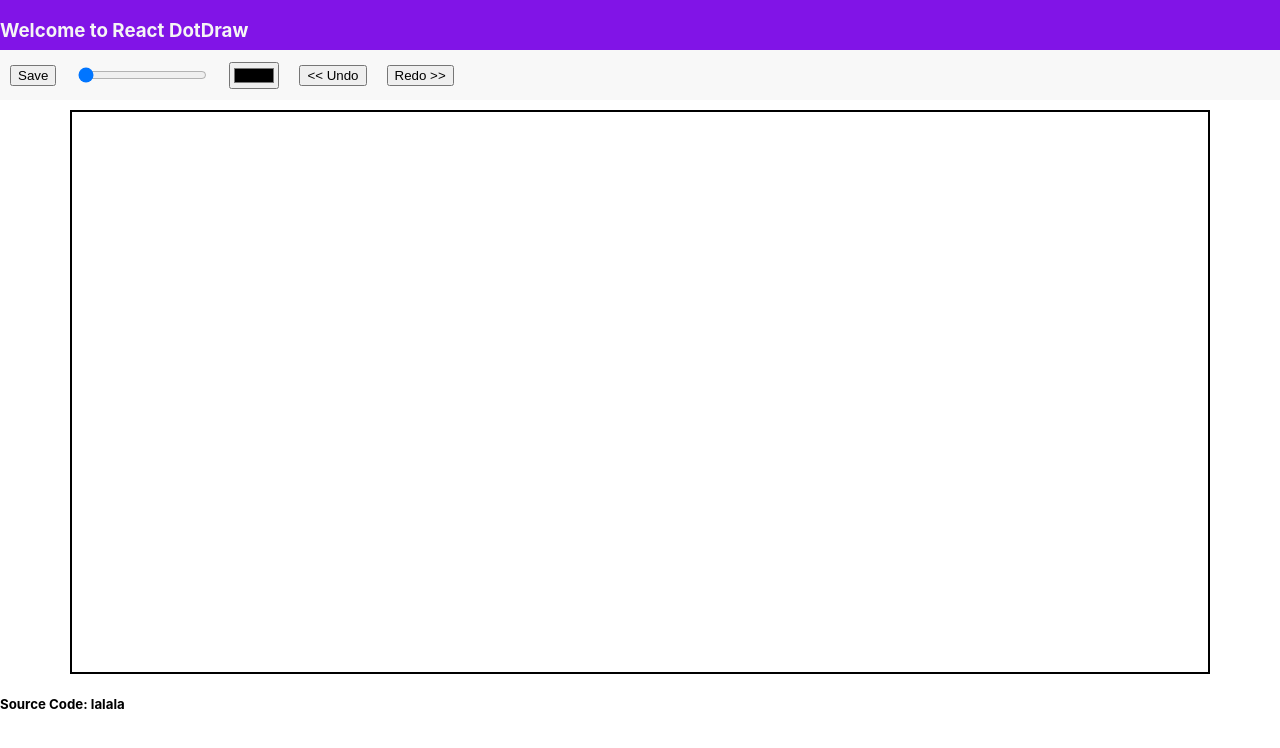
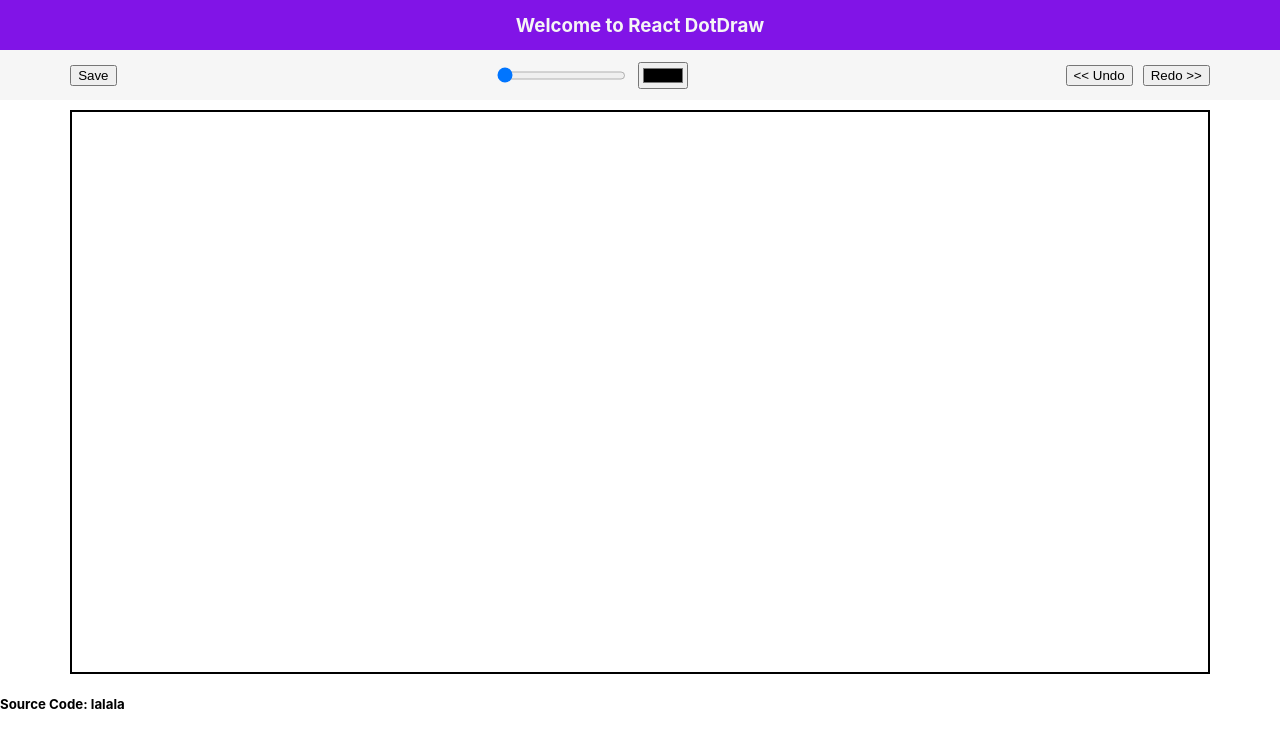
Before and after one commit to LpxsBr/dotdraw, a React (Create React App) app: page / in a window 1280 px wide. Shown: the top 748 px of the page. Built offline with nearby package versions, Linux system fonts and the light colour scheme.

Commit message:
improve the version dot controll

```diff
--- a/src/App.css
+++ b/src/App.css
@@ -1,5 +1,4 @@
 .dot{
-  background-color: blue;
   position: absolute;
   border-radius: 50%;
 }
@@ -16,13 +15,27 @@
   display: flex;
   gap: 50px;
   height: 50px;
+  justify-content: center;
+  align-items: center;
 }
 
 .draw-options{
-  background: #f8f8f8;
+  background: #f6f6f6;
   display: flex;
+  flex-direction: row;
+  justify-content: center;
   height: 30px;
   align-items: center;
-  gap: 20px;
+  gap: 30%;
   padding: 10px;
 }
+
+.version-controller{
+  display: flex;
+  gap: 10px;
+}
+
+.dot-controller{
+  display: flex;
+  gap: 10px;
+}
--- a/src/App.js
+++ b/src/App.js
@@ -1,64 +1,10 @@
 import './App.css';
-import { useState } from 'react';
+import Board from './components/Board';
 
 function App() {
 
-  const [DotList, setDotList] = useState([]);
-  const [width, SetWidth] = useState(10);
-  const [dotColor,setDotColor] = useState('#000')
-  const [history, setHistory] = useState([])
-
-  const range = (event) => SetWidth(event.target.valueAsNumber)
-  const color = (event) => setDotColor(event.target.value)
-
-  const createDot = (event) => {
-    const theDot = {
-      top: event.clientY,
-      left: event.clientX,
-      width: width,
-      color: dotColor
-    }
-    setDotList((prev) => [...prev, theDot])
-  }
-
-  const redo = () => {
-    console.log('redo')
-  }
-  const undo = () => {
-    console.log('undo')
-    setDotList((prev) => {
-      // setHistory(() => [...DotList[DotList.length - 1]])
-      console.log(history)
-      const newDotList = [...prev].slice(0, - 1)
-      return newDotList
-    })
-  }
-
   return (
-    <div className="App">
-      <header>
-        <div className='welcome'>
-          <h3>Welcome to React DotDraw</h3>
-        </div>
-        <div className='draw-options'>
-          <button onClick={window.print}>Save</button>
-          <input type={'range'} onChange={range} min={10} value={width} />
-          <input type={'color'} onChange={color} />
-          <button onClick={undo}>{'<< Undo'}</button>
-          <button onClick={redo}>{'Redo >>'}</button>
-        </div>
-      </header>
-      <div className='quadro' onMouseMove={createDot}>
-        {DotList.map((item, key) => {
-          return (
-            <div key={key} className='dot' style={{backgroundColor: item.color,width: item.width, height: item.width, top: item.top, left: item.left}}/>
-              )
-        })}
-      </div>
-      <div>
-        <h5>Source Code: <a>lalala</a></h5>
-      </div>
-    </div>
+    <Board />
   );
 }
 
--- /dev/null
+++ b/src/components/Board.js
@@ -0,0 +1,90 @@
+import { useState } from "react";
+
+function Board() {
+
+    const [DotList, setDotList] = useState([]);
+    const [width, SetWidth] = useState(10);
+    const [dotColor, setDotColor] = useState('#000')
+    const [history, setHistory] = useState([])
+
+    const range = (event) => SetWidth(event.target.valueAsNumber)
+    const color = (event) => setDotColor(event.target.value)
+
+    const createDot = (event) => {
+        const theDot = {
+            top: event.clientY,
+            left: event.clientX,
+            width: width,
+            color: dotColor
+        }
+        setDotList((prev) => [...prev, theDot])
+        setHistory([])
+    }
+
+    const redo = () => {
+        console.log('redo')
+        setHistory((prev) => {
+            const newHistory = [...prev].slice(0, - 1)
+            console.log({ dotList: newHistory })
+            return newHistory
+        })
+        if(history.length !== 0){
+            setDotList((prev) => {
+                const newDotList = [...prev, history[history.length - 1]]
+                console.log({ history: history })
+                return newDotList;
+            })
+        }
+    }
+
+    const undo = () => {
+        console.log('undo')
+        setHistory((prev) => {
+            const newHistory = [...prev, DotList[DotList.length - 1]]
+            console.log({ dotList: newHistory })
+            return newHistory;
+        })
+        console.log({ history: history })
+        console.log(DotList[DotList.length - 1])
+        setDotList((prev) => {
+            const newDotList = [...prev].slice(0, - 1)
+            console.log({ dotList: newDotList })
+            return newDotList
+        })
+    }
+
+    return (
+        <div className="App">
+            <header>
+                <div className='welcome'>
+                    <h3>Welcome to React DotDraw</h3>
+                </div>
+                <div className='draw-options'>
+                    <div className="draw-save">
+                        <button onClick={window.print}>Save</button>
+                    </div>
+                    <div className="dot-controller">
+                        <input type={'range'} onChange={range} min={10} value={width} />
+                        <input type={'color'} onChange={color} />
+                    </div>
+                    <div className="version-controller">
+                        <button onClick={undo}>{'<< Undo'}</button>
+                        <button onClick={redo}>{'Redo >>'}</button>
+                    </div>
+                </div>
+            </header>
+            <div className='quadro' onClick={createDot}>
+                {DotList.map((item, key) => {
+                    return (
+                        <div key={key} className='dot' style={{ backgroundColor: item.color, width: item.width, height: item.width, top: item.top, left: item.left }} />
+                    )
+                })}
+            </div>
+            <div>
+                <h5>Source Code: <a>lalala</a></h5>
+            </div>
+        </div>
+    )
+}
+
+export default Board;
```
